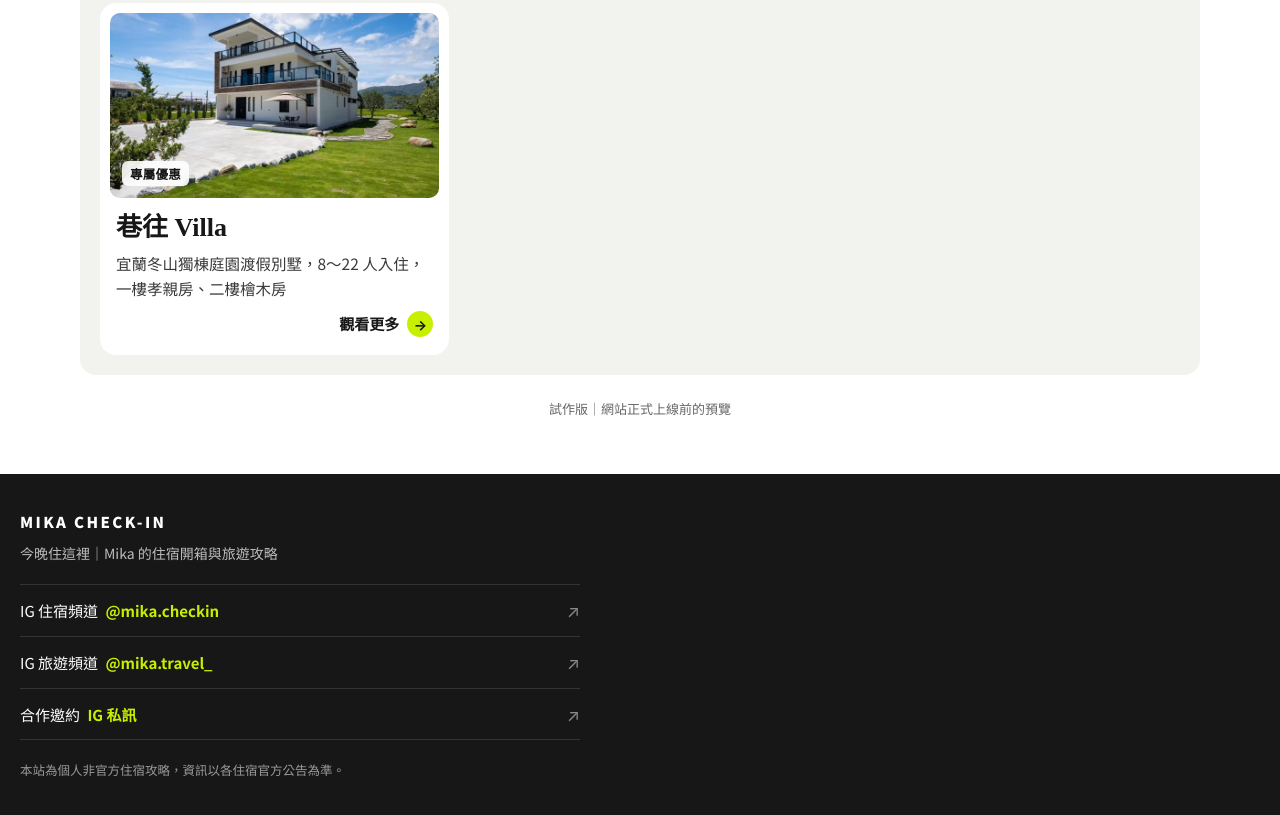
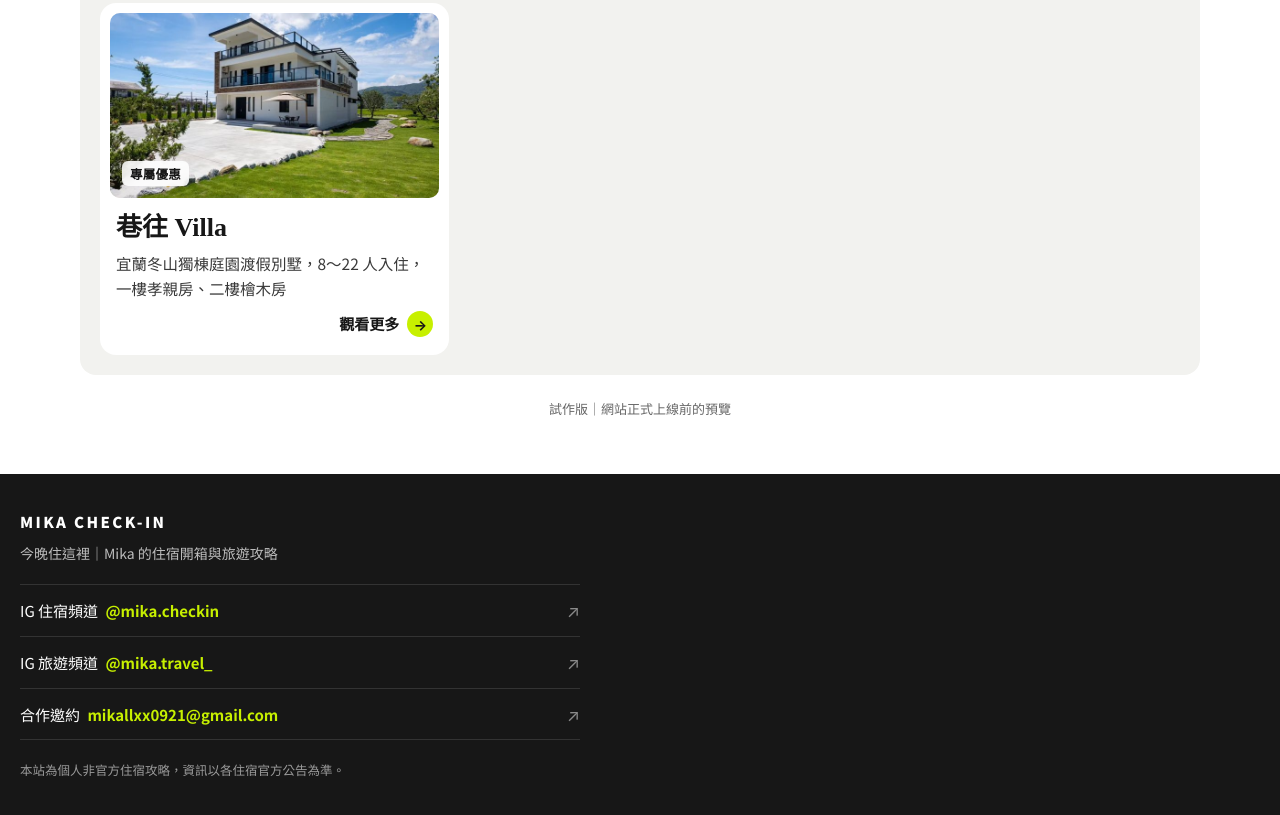
Before and after one commit to mikallxx/mikacheckin, a plain HTML site: page dist/404.html in a window 1280 px wide. Shown: the part 1621-2436 px from the top of the page. Drawn offline with Linux system fonts and the light colour scheme.

Commit message:
合作邀約改 Email：mikallxx0921@gmail.com（頁尾、選單、公告）
Co-Authored-By: Claude Opus 5.5 <noreply@anthropic.com>
Claude-Session: https://claude.ai/code/session_01JQxC3gyu6urPreUsaSVAad

```diff
--- a/dist/404.html
+++ b/dist/404.html
@@ -1348,6 +1348,7 @@
   @media (hover:hover){.lx-foot nav a:hover{background:#222}}
   .lx-foot .lx-fs{margin:20px 0 0;font-size:12.5px;color:#9a9a9a;line-height:1.6}
   @media (min-width:900px){ .lx-foot nav{max-width:560px} }
+  .lx-foot nav a span{min-width:0;overflow-wrap:anywhere}
 </style>
 </head>
 <body>
@@ -1428,7 +1429,7 @@
   <nav aria-label="頁尾連結">
     <a href="https://www.instagram.com/mika.checkin/" target="_blank" rel="noopener"><span>IG 住宿頻道 <em>@mika.checkin</em></span><i aria-hidden="true">↗</i></a>
     <a href="https://www.instagram.com/mika.travel_/" target="_blank" rel="noopener"><span>IG 旅遊頻道 <em>@mika.travel_</em></span><i aria-hidden="true">↗</i></a>
-    <a href="https://www.instagram.com/mika.checkin/" target="_blank" rel="noopener"><span>合作邀約 <em>IG 私訊</em></span><i aria-hidden="true">↗</i></a>
+    <a href="mailto:mikallxx0921@gmail.com"><span>合作邀約 <em>mikallxx0921@gmail.com</em></span><i aria-hidden="true">↗</i></a>
   </nav>
   <p class="lx-fs">本站為個人非官方住宿攻略，資訊以各住宿官方公告為準。</p>
 </footer>
@@ -1461,7 +1462,7 @@
     <a href="#" data-cat="美食景點"><svg class="i mi" viewBox="0 0 24 24"><path d="M3.5 11.5h17a8.5 8.5 0 0 1-17 0z"/><path d="M8 20h8"/><path d="M9 3.5c-.8 1 .8 2-.1 3.2M12.5 3.5c-.8 1 .8 2-.1 3.2M16 3.5c-.8 1 .8 2-.1 3.2"/></svg>周邊美食景點</a>
     <hr>
     <a href="https://www.instagram.com/mika.checkin/reels/" target="_blank" rel="noopener"><svg class="i mi" viewBox="0 0 24 24"><rect x="3" y="4.5" width="18" height="15" rx="3.5"/><path d="m10 9 5 3-5 3z"/></svg>IG 短影音</a>
-    <a href="https://www.instagram.com/mika.checkin/" target="_blank" rel="noopener"><svg class="i mi" viewBox="0 0 24 24"><rect x="3" y="5" width="18" height="14" rx="2"/><path d="m3.5 6 8.5 7 8.5-7"/></svg>合作邀約（IG 私訊）</a>
+    <a href="mailto:mikallxx0921@gmail.com"><svg class="i mi" viewBox="0 0 24 24"><rect x="3" y="5" width="18" height="14" rx="2"/><path d="m3.5 6 8.5 7 8.5-7"/></svg>合作邀約</a>
   </nav>
 </aside>
 
@@ -1775,7 +1776,7 @@ const notices = [
   "新開箱｜宜蘭冬山「巷往 Villa」包棟民宿攻略上線",
   "巷往 Villa 專屬折扣碼 MIKA888｜包棟定價 75 折",
   "看完 IG 影片？房型、價位、周邊美食都整理在這裡",
-  "合作邀約請透過 IG 私訊 @mika.checkin",
+  "合作邀約請來信 mikallxx0921@gmail.com",
 ];
 
 /* 篩選：住宿大分類 × 地區 × 優惠中 */
```
Also changed, not shown: dist/hangwang/index.html (+4 -3 lines), dist/index.html (+4 -3 lines), source/index.html (+4 -3 lines).
